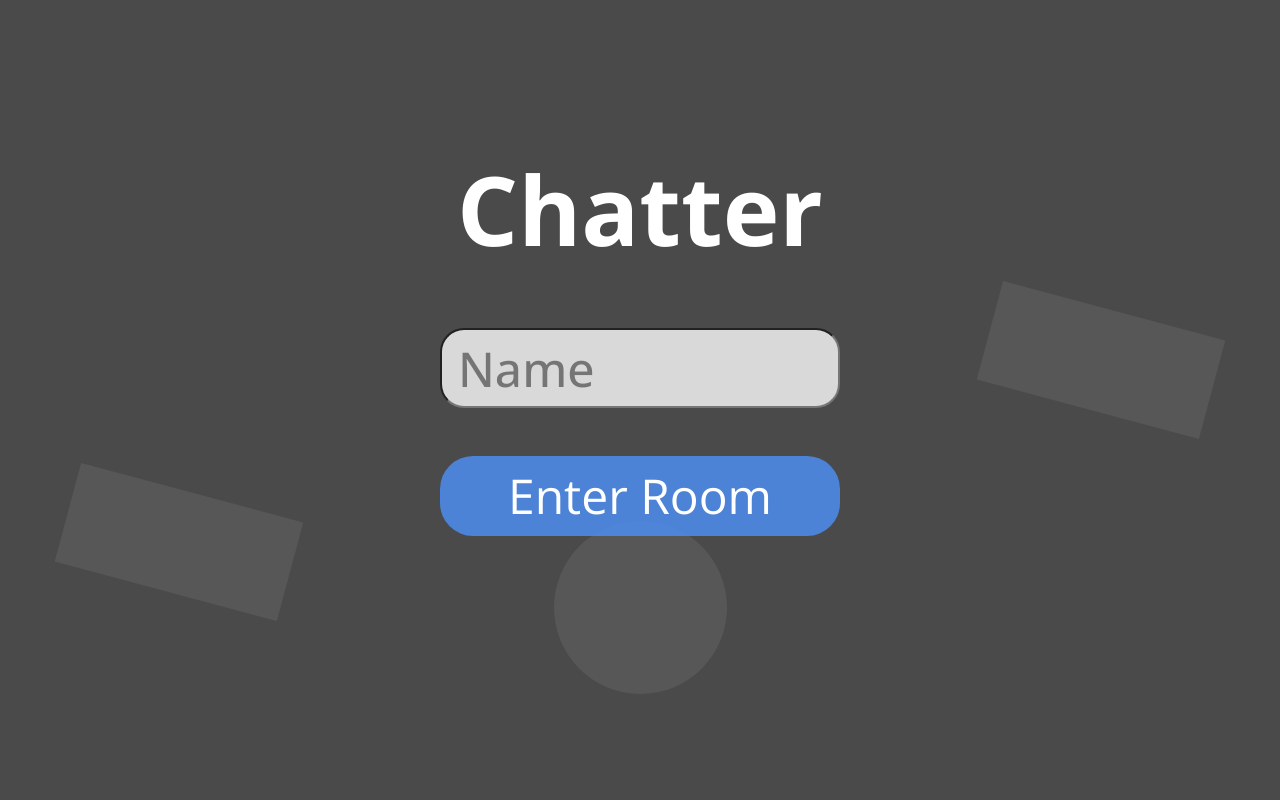
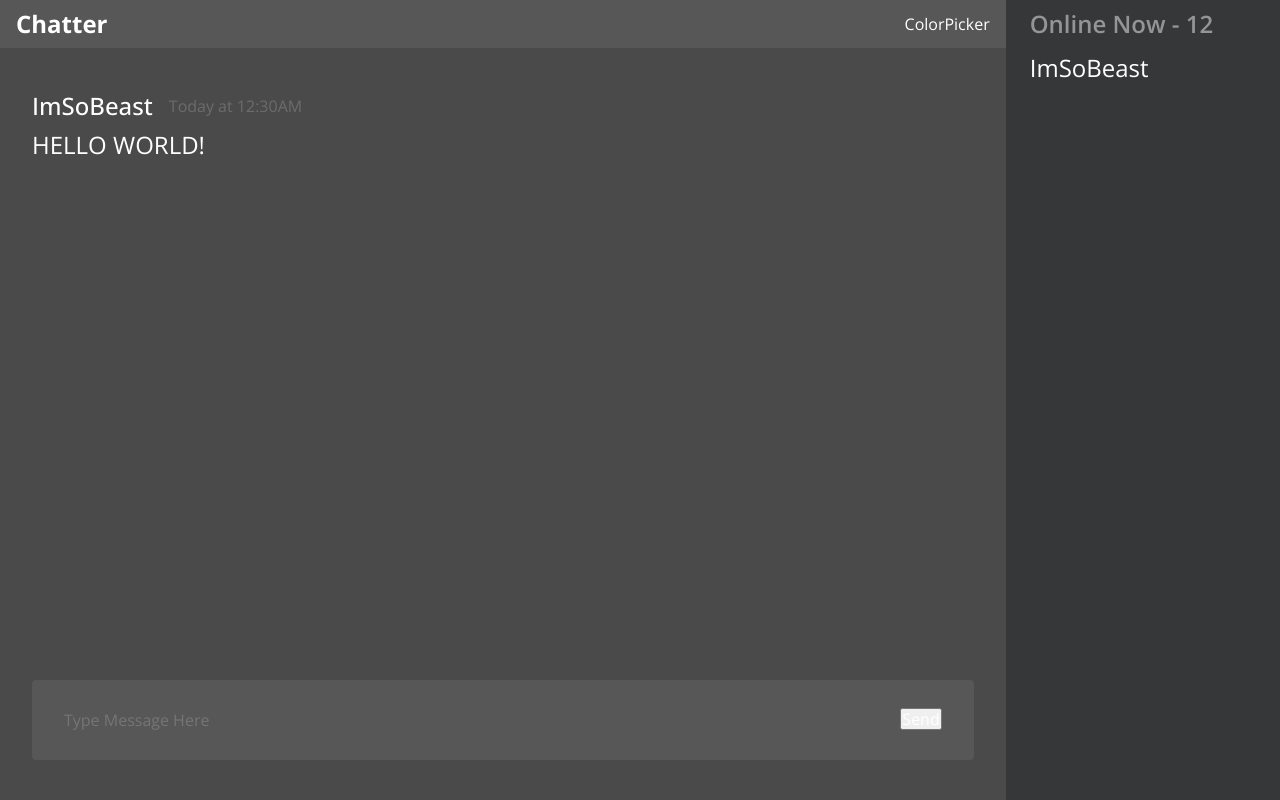
Before and after one commit to ChadWKirk/Chatter, a React (Vite) app in the folder client/: page /1/1 in a window 1280 px wide. Built offline with nearby package versions, Linux system fonts and the light colour scheme.

Commit message:
Made most of chat room page

```diff
--- a/client/src/App.css
+++ b/client/src/App.css
@@ -20,6 +20,7 @@
   padding: 0;
   box-sizing: border-box;
   font-family: var(--Font);
+  color: #fff;
 }
 
 a {
@@ -107,7 +108,6 @@ circle {
 }
 
 #enterH1 {
-  color: #fff;
   font-size: 6rem;
   min-height: 33vh;
   /* line-height: 6rem; */
@@ -143,7 +143,6 @@ circle {
 #enterButton {
   background-color: #4d8deeda;
   border-radius: 33px;
-  color: #fff;
   font-size: 3rem;
   line-height: 5rem;
   height: 80px;
@@ -173,3 +172,110 @@ circle {
     gap: 1rem;
   }
 }
+
+/* Chat Room Page */
+
+#chatRoom--PageContainer {
+  display: flex;
+  height: 100vh;
+}
+
+#chatRoom--ChatContainer {
+  background-color: var(--BGColor1);
+  /* display: flex; */
+  /* flex-direction: column; */
+  display: grid;
+  grid-template-rows: 48px 1fr 137px;
+  width: 100%;
+  position: relative;
+}
+
+#chatRoom--HeaderContainer {
+  background-color: var(--Grey1);
+  display: flex;
+  justify-content: space-between;
+  align-items: center;
+  padding: 0 1rem;
+  /* height: 48px; */
+}
+
+#chatRoom--HeaderContainer h1 {
+  font-size: 1.5rem;
+}
+
+#chatRoom--ChatItemList {
+  margin-top: 1rem;
+  overflow-y: auto;
+}
+
+#chatRoom--ChatItem {
+  margin: 1.75rem 0 2rem 2rem;
+}
+
+#chatRoom--ChatItemNameAndTime {
+  display: flex;
+  gap: 1rem;
+  align-items: center;
+  margin-bottom: 0.7rem;
+}
+
+#chatRoom--ChatItemName {
+  font-size: 1.5rem;
+  font-weight: 500;
+}
+
+#chatRoom--ChatItemTime {
+  font-size: 1rem;
+  color: #6c6c6c;
+  font-weight: 300;
+}
+
+#chatRoom--ChatItemText {
+  font-size: 1.5rem;
+}
+
+#chatRoom--ChatContainer form {
+  width: 100%;
+  display: flex;
+  justify-content: center;
+  position: absolute;
+  bottom: 2.5rem;
+}
+
+#chatRoom--ChatContainer input {
+  border-radius: 4px;
+  height: 80px;
+  padding: 2rem;
+  width: 100%;
+  margin: 0 2rem;
+  background-color: #575757;
+  outline: none;
+  border: none;
+}
+
+#chatRoom--ChatContainer button {
+  position: absolute;
+  top: 1.75rem;
+  right: 4rem;
+}
+
+#chatRoom--OnlineContainer {
+  background-color: var(--BGColor2);
+  width: 336px;
+  padding: 0 1.5rem;
+}
+
+#chatRoom--OnlineContainer h2 {
+  font-size: 1.5rem;
+  font-weight: 600;
+  color: #959595;
+  margin: 10px 0;
+}
+
+#chatRoom--OnlineNowListContainer {
+  font-size: 1.5rem;
+  margin-top: 1rem;
+}
+
+#chatRoom--OnlineNowItem {
+}
--- a/client/src/App.tsx
+++ b/client/src/App.tsx
@@ -4,17 +4,47 @@ import "./App.css";
 
 function App() {
   return (
-    <div id="enterContainer">
-      <rect id="rect1"></rect>
-      <rect id="rect2"></rect>
-      <circle></circle>
-      <h1 id="enterH1">Chatter</h1>
-      <form id="enterForm">
-        <input id="enterInput" placeholder="Name"></input>
-        <a id="enterButton" href="#">
-          Enter Room
-        </a>
-      </form>
+    // <div id="enterContainer">
+    //   <rect id="rect1"></rect>
+    //   <rect id="rect2"></rect>
+    //   <circle></circle>
+    //   <h1 id="enterH1">Chatter</h1>
+    //   <form id="enterForm">
+    //     <input id="enterInput" placeholder="Name"></input>
+    //     <a id="enterButton" href="#">
+    //       Enter Room
+    //     </a>
+    //   </form>
+    // </div>
+
+    <div id="chatRoom--PageContainer">
+      <div id="chatRoom--ChatContainer">
+        <div id="chatRoom--HeaderContainer">
+          <h1>Chatter</h1>
+          <div>ColorPicker</div>
+        </div>
+        <div id="chatRoom--ChatItemList">
+          <div id="chatRoom--ChatItem">
+            <div id="chatRoom--ChatItemNameAndTime">
+              <p id="chatRoom--ChatItemName">ImSoBeast</p>
+              <p id="chatRoom--ChatItemTime">Today at 12:30AM</p>
+            </div>
+            <div id="chatRoom--ChatItemText">HELLO WORLD!</div>
+          </div>
+        </div>
+        <div>
+          <form>
+            <input placeholder="Type Message Here"></input>
+            <button>Send</button>
+          </form>
+        </div>
+      </div>
+      <div id="chatRoom--OnlineContainer">
+        <h2>Online Now - 12</h2>
+        <div id="chatRoom--OnlineNowListContainer">
+          <div id="chatRoom--OnlineNowItem">ImSoBeast</div>
+        </div>
+      </div>
     </div>
   );
 }
```
Also changed, not shown: client/src/Pages/ChatRoomPage.tsx (+23 -0 lines).
